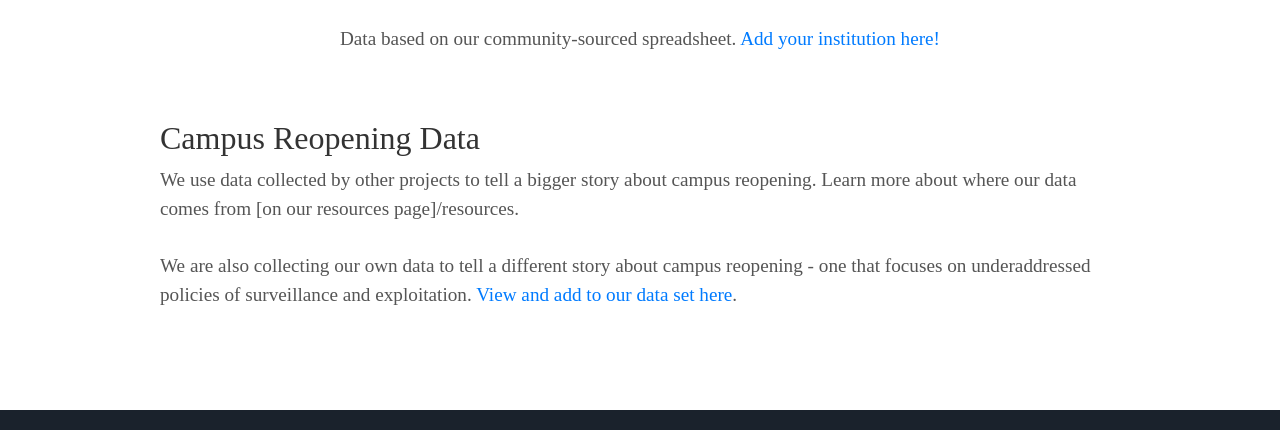
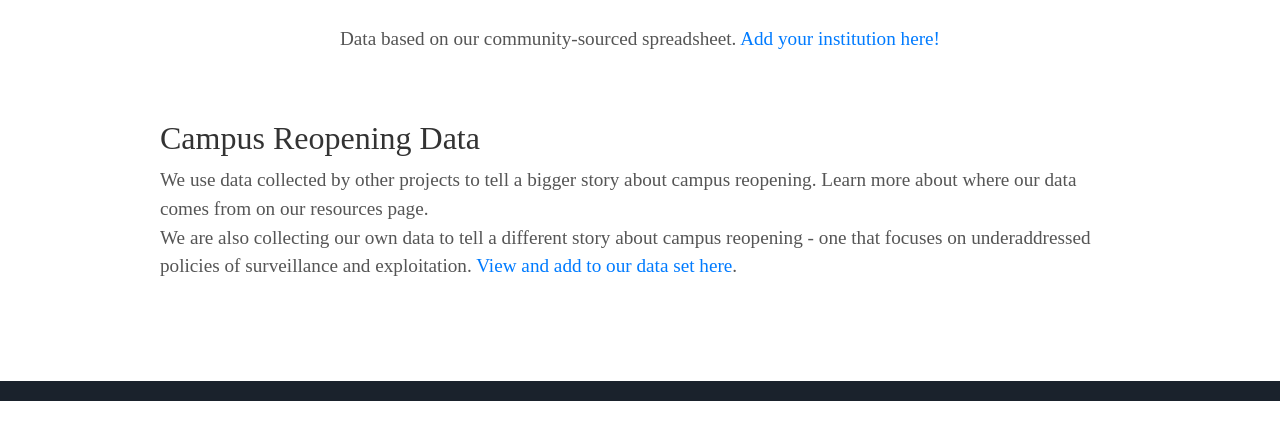
Before and after one commit to visionary-futures-collective/covid19, a Jekyll site: the page built from mapping.md, in a window 1280 px wide and 900 px high, scrolled down 1310 px, cut to the strip 470-900 px from the top of the window. Built offline with Jekyll 4.4.1, drawn with Linux system fonts in a browser that asks for light colours; some web fonts are replaced; after the commit the page ends 2181 px from its top, so only the background shows below that.

Commit message:
Update mapping.md

```diff
--- a/mapping.md
+++ b/mapping.md
@@ -22,6 +22,6 @@ We aim to use simple maps to tell a bigger story about how campuses are respondi
 
 ## Campus Reopening Data
 
-We use data collected by other projects to tell a bigger story about campus reopening. Learn more about where our data comes from [on our resources page]{{ https://visionary-futures-collective.github.io/covid19/ }}{% link resources.md %}.<br />
+We use data collected by other projects to tell a bigger story about campus reopening. Learn more about where our data comes from on our resources page.
 <br />
 We are also collecting our own data to tell a different story about campus reopening - one that focuses on underaddressed policies of surveillance and exploitation. [View and add to our data set here](https://docs.google.com/spreadsheets/d/1QT9K9gqxfdKA5G4xuKsL5EgrNQF5darG3WLiomixoVE/edit?usp=sharing).
```
